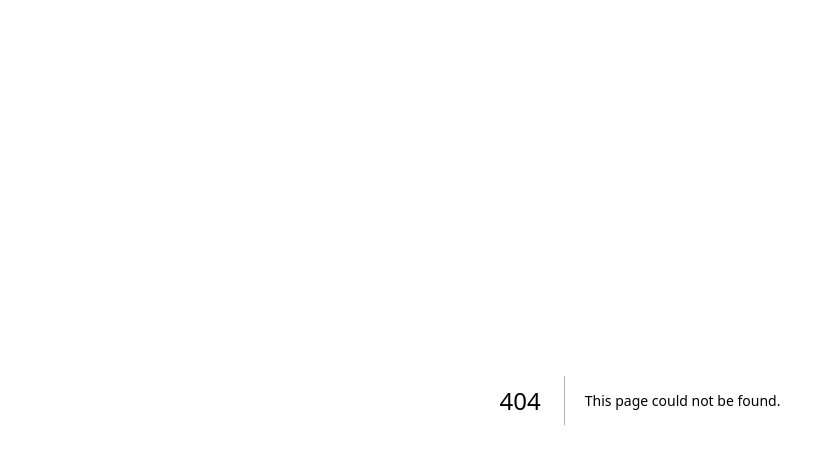
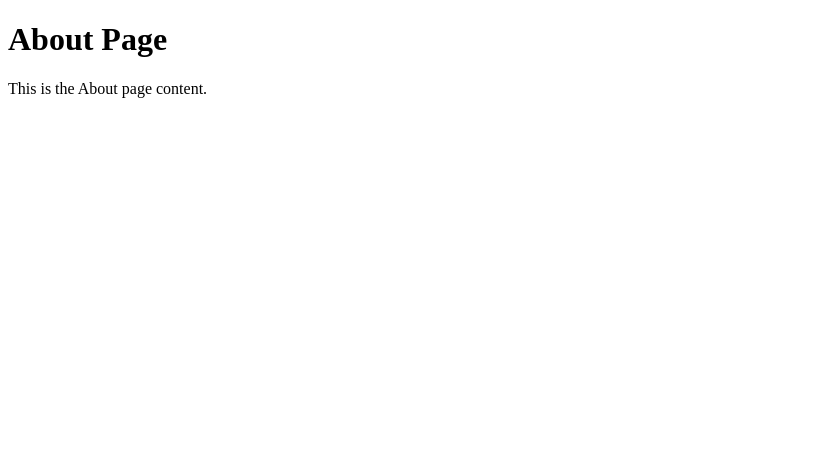
Before and after one commit to ApostolisC/UNIAI, a Next.js app: page /about in a window 1280 px wide. Before the commit this address had no page. Shown: the top 464 px of the page, without its empty margins (0-835 px from the left). Built offline with nearby package versions, Linux system fonts and the light colour scheme.

Commit message:
about endpoint

```diff
--- /dev/null
+++ b/pages/about.tsx
@@ -0,0 +1,12 @@
+// pages/about.tsx
+
+const AboutPage = () => {
+  return (
+    <div>
+      <h1>About Page</h1>
+      <p>This is the About page content.</p>
+    </div>
+  );
+};
+
+export default AboutPage;
```
Also changed, not shown: doc/index.html (renamed from index.html).
